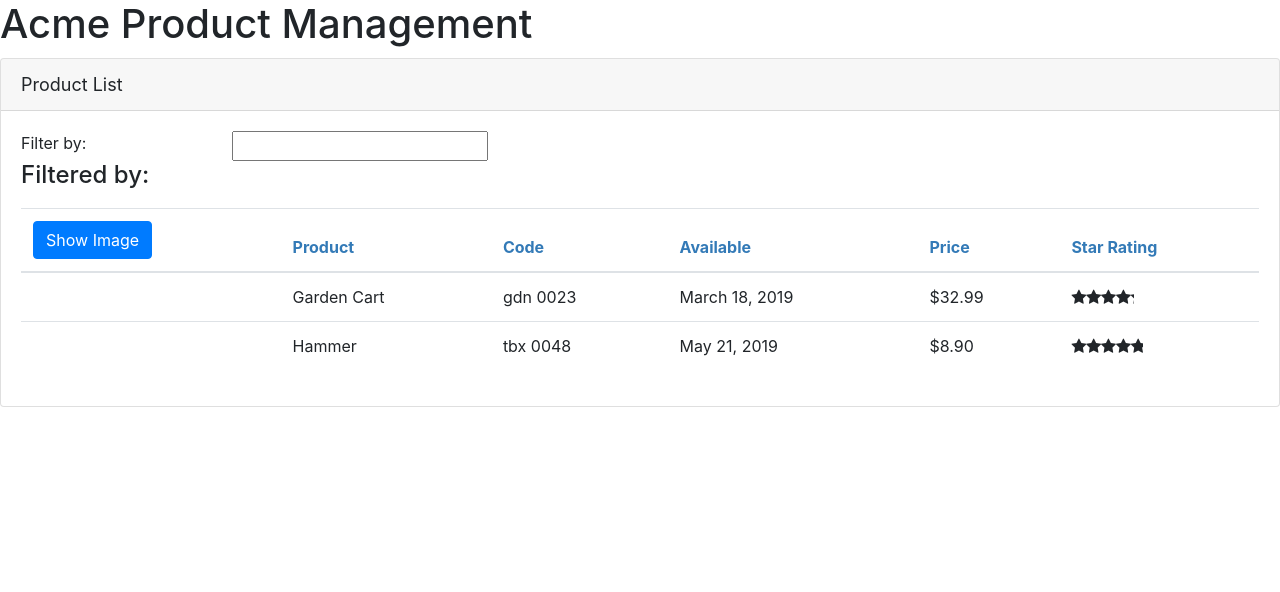
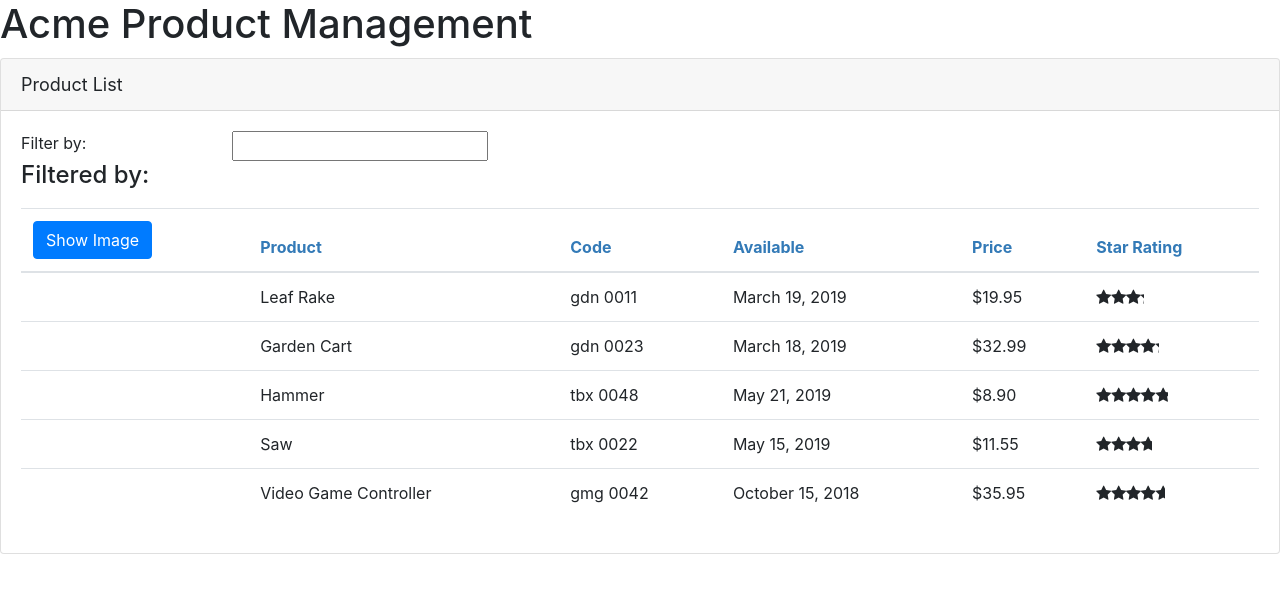
Before and after one commit to azhar-azad/ng-product-manager, an Angular app: page / in a window 1280 px wide. Shown: the top 592 px of the page. Built offline with nearby package versions, Linux system fonts and the light colour scheme.

Commit message:
Product Service implements

```diff
--- a/src/app/products/product-list.component.ts
+++ b/src/app/products/product-list.component.ts
@@ -1,5 +1,6 @@
 import { Component, OnInit } from '@angular/core';
 import {IProduct} from './product';
+import {ProductService} from '../services/product.service';
 
 @Component({
   selector: 'pm-product-list',
@@ -23,40 +24,20 @@
   }
 
   filteredProducts: IProduct[];
-  products: IProduct[] = [
-    {
-      productId: 2,
-      productName: 'Garden Cart',
-      productCode: 'GDN-0023',
-      releaseDate: 'March 18, 2019',
-      description: '15 gallon capacity rolling garden cart',
-      price: 32.99,
-      starRating: 4.2,
-      imageUrl: 'assets/images/garden_cart.png'
-    },
-    {
-      productId: 5,
-      productName: 'Hammer',
-      productCode: 'TBX-0048',
-      releaseDate: 'May 21, 2019',
-      description: 'Curved claw steel hammer',
-      price: 8.9,
-      starRating: 4.8,
-      imageUrl: 'assets/images/hammer.png'
-    }
-  ];
+  products: IProduct[] = [];
 
   toggleImage(): void {
     this.showImage = !this.showImage;
   }
 
-  constructor() {
+  constructor(private productService: ProductService) {
+
+  }
+
+  ngOnInit(): void {
+    this.products = this.productService.getProducts();
     this.filteredProducts = this.products;
     this.listFilter = '';
-  }
-
-  ngOnInit() {
-    console.log('In OnInit');
   }
 
   private performFilter(filterBy: string): IProduct[] {
--- /dev/null
+++ b/src/app/services/product.service.ts
@@ -0,0 +1,65 @@
+import { Injectable } from '@angular/core';
+import {IProduct} from '../products/product';
+
+@Injectable({
+  providedIn: 'root'
+})
+export class ProductService {
+
+  constructor() { }
+
+  getProducts(): IProduct[] {
+    return [
+      {
+        "productId": 1,
+        "productName": "Leaf Rake",
+        "productCode": "GDN-0011",
+        "releaseDate": "March 19, 2019",
+        "description": "Leaf rake with 48-inch wooden handle.",
+        "price": 19.95,
+        "starRating": 3.2,
+        "imageUrl": "assets/images/leaf_rake.png"
+      },
+      {
+        "productId": 2,
+        "productName": "Garden Cart",
+        "productCode": "GDN-0023",
+        "releaseDate": "March 18, 2019",
+        "description": "15 gallon capacity rolling garden cart",
+        "price": 32.99,
+        "starRating": 4.2,
+        "imageUrl": "assets/images/garden_cart.png"
+      },
+      {
+        "productId": 5,
+        "productName": "Hammer",
+        "productCode": "TBX-0048",
+        "releaseDate": "May 21, 2019",
+        "description": "Curved claw steel hammer",
+        "price": 8.9,
+        "starRating": 4.8,
+        "imageUrl": "assets/images/hammer.png"
+      },
+      {
+        "productId": 8,
+        "productName": "Saw",
+        "productCode": "TBX-0022",
+        "releaseDate": "May 15, 2019",
+        "description": "15-inch steel blade hand saw",
+        "price": 11.55,
+        "starRating": 3.7,
+        "imageUrl": "assets/images/saw.png"
+      },
+      {
+        "productId": 10,
+        "productName": "Video Game Controller",
+        "productCode": "GMG-0042",
+        "releaseDate": "October 15, 2018",
+        "description": "Standard two-button video game controller",
+        "price": 35.95,
+        "starRating": 4.6,
+        "imageUrl": "assets/images/xbox-controller.png"
+      }
+    ]
+  }
+}
```
Also changed, not shown: 1 other file (tests, documents, lock files or other folders).
